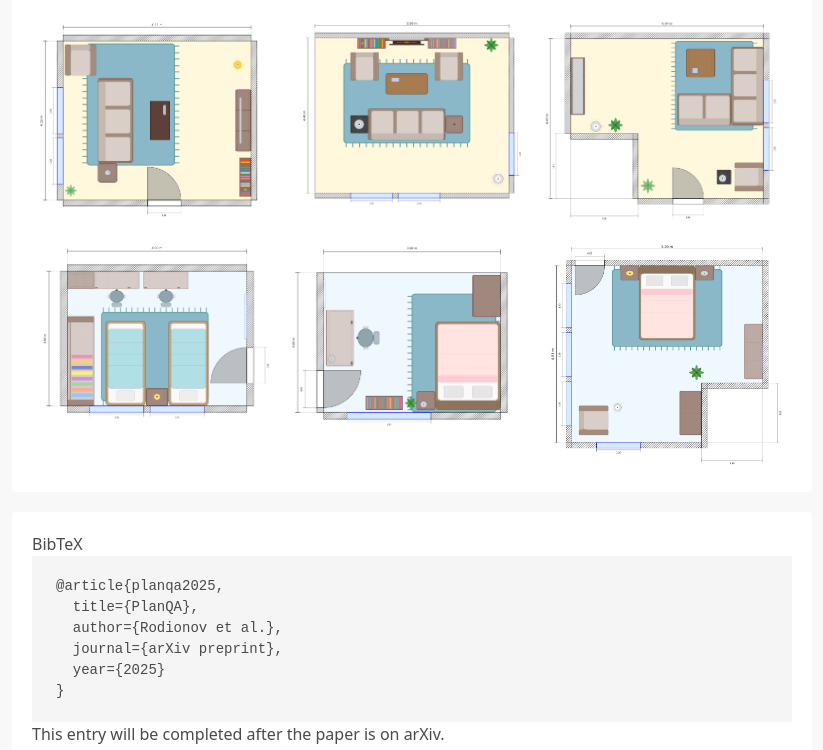
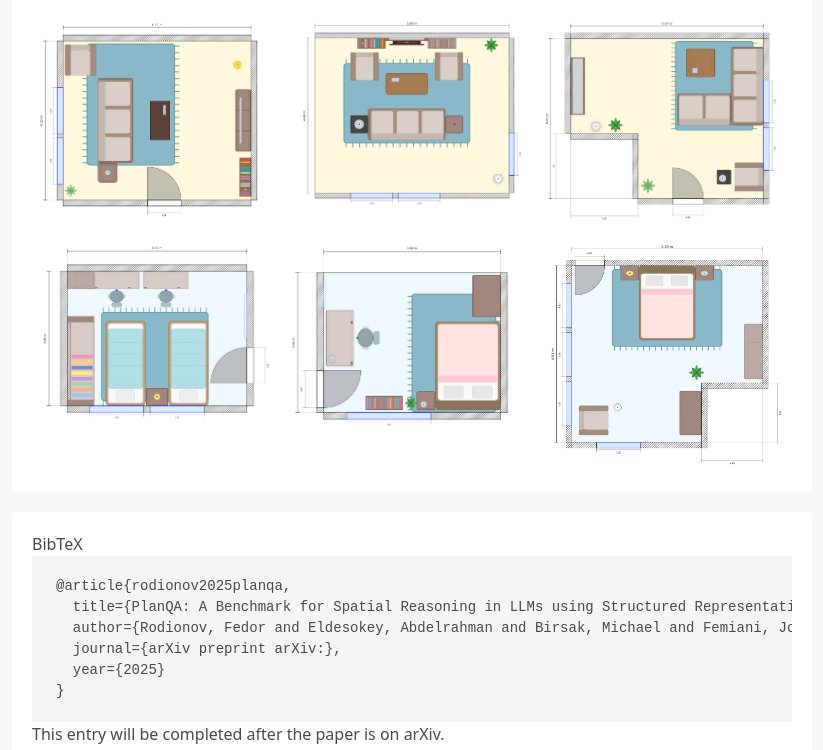
Before and after one commit to OldDeLorean/PlanQA_project_page, a plain HTML site: page index.html in a window 1280 px wide. Shown: the part 2050-2800 px from the top of the page, without its empty margins (228-1051 px from the left). Drawn offline with Linux system fonts and the light colour scheme.

Commit message:
Update title and bibtex

```diff
--- a/index.html
+++ b/index.html
@@ -3,7 +3,7 @@
 <head>
   <meta charset="UTF-8">
   <meta name="viewport" content="width=device-width, initial-scale=1.0">
-  <title>PlanQA</title>
+  <title>PlanQA: A Benchmark for Spatial Reasoning in LLMs using Structured Representations</title>
   <link rel="stylesheet" href="style.css">
   <link rel="stylesheet" href="static/css/bulma.min.css">
   <link rel="stylesheet" href="static/css/bulma-carousel.min.css">
@@ -13,7 +13,7 @@
 </head>
 <body>
   <header>
-    <h1>PlanQA</h1>
+    <h1>PlanQA: A Benchmark for Spatial Reasoning in LLMs using Structured Representations</h1>
     <p class="authors">
       <strong>Fedor Rodionov<sup>1</sup></strong> &bull;
       <strong>Abdelrahman Eldesokey<sup>1</sup></strong> &bull;
@@ -108,10 +108,10 @@
 
   <section id="bibtex">
     <h2>BibTeX</h2>
-    <pre><code>@article{planqa2025,
-  title={PlanQA},
-  author={Rodionov et al.},
-  journal={arXiv preprint},
+    <pre><code>@article{rodionov2025planqa,
+  title={PlanQA: A Benchmark for Spatial Reasoning in LLMs using Structured Representations},
+  author={Rodionov, Fedor and Eldesokey, Abdelrahman and Birsak, Michael and Femiani, John and Ghanem, Bernard and Wonka, Peter},
+  journal={arXiv preprint arXiv:},
   year={2025}
 }</code></pre>
     <p>This entry will be completed after the paper is on arXiv.</p>
```
